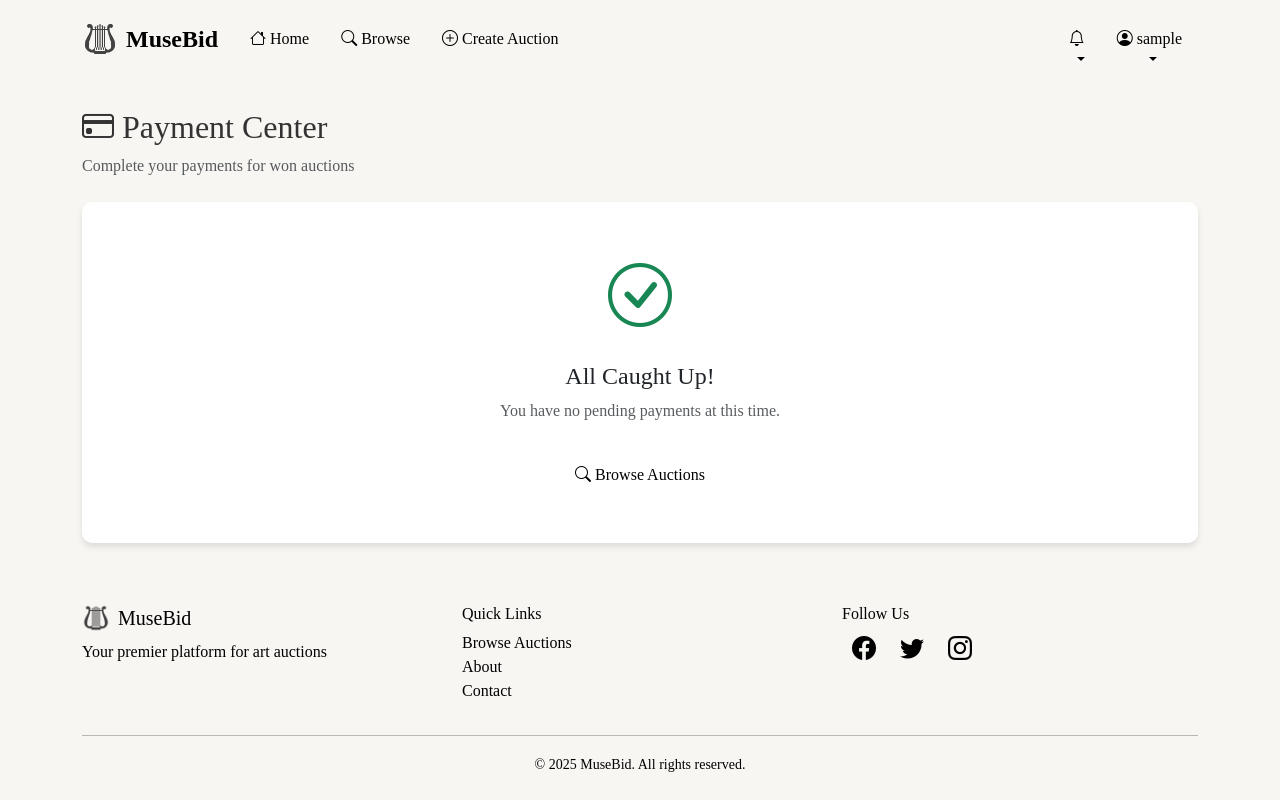
After one commit to pz4180/art-auction-website, a Flask app: page /payment in a window 1280 px wide. The commit adds this page. Run offline with Flask 3, Linux system fonts and the light colour scheme; the visitor is signed in with stand-in values (Sample User, id 1); data comes from the database, SQL or seed files in the repository; data that the repository does not hold is empty; some libraries are stand-ins or nearby versions.

Commit message:
Add payment functionality for auction winners
This commit adds a comprehensive payment system for users who have won auctions:

Features:
- Payment center page showing items awaiting payment and completed payments
- Payment detail page with payment form (demo mode)
- Payment button in dashboard quick actions with pending payment badge
- Updated won auctions section to show payment status and payment buttons
- Database payment_status column added to track payment state
- Database operations for getting pending payments and marking payments complete
- Seller notifications when payment is received

User Flow:
1. User wins an auction (either highest bidder when time ends or immediate purchase)
2. Payment button appears in dashboard quick actions showing count of pending payments
3. User clicks Payment button to see all items needing payment
4. User selects an item and clicks "Make Payment" to go to payment detail page
5. User completes payment form and submits
6. Payment is marked as complete and seller is notified

```diff
--- a/app.py
+++ b/app.py
@@ -169,6 +169,10 @@ def dashboard():
     # Get notifications
     notifications = db_manager.get_user_notifications(current_user.id)
 
+    # Get pending payments count
+    pending_payments = db_manager.get_pending_payments(current_user.id)
+    pending_payments_count = len(pending_payments)
+
     # Mark notifications as read
     db_manager.mark_notifications_read(current_user.id)
 
@@ -176,7 +180,8 @@ def dashboard():
                          my_auctions=my_auctions,
                          my_bids=my_bids,
                          won_auctions=won_auctions,
-                         notifications=notifications)
+                         notifications=notifications,
+                         pending_payments_count=pending_payments_count)
 
 @app.route('/create_auction', methods=['GET', 'POST'])
 @login_required
@@ -330,6 +335,95 @@ def sell_now(auction_id):
 
     return redirect(url_for('dashboard'))
 
+@app.route('/payment')
+@login_required
+def payment_center():
+    """Payment center showing items that need payment"""
+    # Get pending payments
+    pending_payments = db_manager.get_pending_payments(current_user.id)
+
+    # Get completed payments (won auctions that are paid)
+    conn = db_manager.get_connection()
+    completed_payments = []
+    if conn:
+        try:
+            cursor = conn.cursor(dictionary=True)
+            query = """SELECT a.*, u.username as seller_name, c.category_name,
+                      COALESCE(a.sold_price, a.current_bid) as final_price
+                      FROM auctions a
+                      JOIN users u ON a.seller_id = u.user_id
+                      LEFT JOIN categories c ON a.category_id = c.category_id
+                      WHERE a.winner_id = %s
+                      AND a.status IN ('completed', 'sold')
+                      AND a.payment_status = 'paid'
+                      ORDER BY a.end_time DESC
+                      LIMIT 10"""
+            cursor.execute(query, (current_user.id,))
+            completed_payments = cursor.fetchall()
+        except Exception as e:
+            print(f"Error getting completed payments: {e}")
+        finally:
+            if conn.is_connected():
+                cursor.close()
+                conn.close()
+
+    return render_template('payment.html',
+                         pending_payments=pending_payments,
+                         completed_payments=completed_payments)
+
+@app.route('/payment/<int:auction_id>')
+@login_required
+def payment_detail(auction_id):
+    """Show payment detail page for a specific auction"""
+    auction = db_manager.get_auction_by_id(auction_id)
+
+    if not auction:
+        flash('Auction not found', 'danger')
+        return redirect(url_for('payment_center'))
+
+    # Verify the user is the winner
+    if auction['winner_id'] != current_user.id:
+        flash('You are not authorized to make payment for this auction', 'danger')
+        return redirect(url_for('dashboard'))
+
+    # Check if already paid
+    if auction.get('payment_status') == 'paid':
+        flash('Payment has already been completed for this auction', 'info')
+        return redirect(url_for('payment_center'))
+
+    # Add final_price field
+    auction['final_price'] = auction.get('sold_price') or auction.get('current_bid')
+
+    return render_template('payment_detail.html', auction=auction)
+
+@app.route('/payment/<int:auction_id>/process', methods=['POST'])
+@login_required
+def process_payment(auction_id):
+    """Process payment for an auction"""
+    auction = db_manager.get_auction_by_id(auction_id)
+
+    if not auction:
+        flash('Auction not found', 'danger')
+        return redirect(url_for('payment_center'))
+
+    # Verify the user is the winner
+    if auction['winner_id'] != current_user.id:
+        flash('You are not authorized to make payment for this auction', 'danger')
+        return redirect(url_for('dashboard'))
+
+    # In a real application, this would integrate with a payment gateway
+    # For now, we'll just mark the payment as complete
+    payment_method = request.form.get('payment_method', 'credit_card')
+
+    # Mark payment as complete
+    success = db_manager.mark_payment_complete(auction_id, current_user.id)
+
+    if success:
+        flash(f'Payment completed successfully! Thank you for your purchase.', 'success')
+    else:
+        flash('There was an error processing your payment. Please try again.', 'danger')
+
+    return redirect(url_for('payment_center'))
 
 
 @app.route('/browse')
--- a/database.sql
+++ b/database.sql
@@ -100,3 +100,4 @@ WHERE a.status = 'active' AND a.end_time > NOW()
 GROUP BY a.auction_id;
 
 ALTER TABLE auctions ADD COLUMN sold_price DECIMAL(10,2) NULL AFTER current_bid;
+ALTER TABLE auctions ADD COLUMN payment_status ENUM('pending', 'paid') DEFAULT 'pending' AFTER sold_price;
--- a/db_operations.py
+++ b/db_operations.py
@@ -659,8 +659,75 @@ class DatabaseManager:
                 cursor.close()
                 conn.close()
 
+    def get_pending_payments(self, user_id):
+        """Get auctions won by user that require payment"""
+        conn = self.get_connection()
+        if not conn:
+            return []
 
+        try:
+            cursor = conn.cursor(dictionary=True)
 
+            query = """SELECT a.*, u.username as seller_name, c.category_name,
+                      COALESCE(a.sold_price, a.current_bid) as final_price
+                      FROM auctions a
+                      JOIN users u ON a.seller_id = u.user_id
+                      LEFT JOIN categories c ON a.category_id = c.category_id
+                      WHERE a.winner_id = %s
+                      AND a.status IN ('completed', 'sold')
+                      AND (a.payment_status IS NULL OR a.payment_status = 'pending')
+                      ORDER BY a.end_time DESC"""
+
+            cursor.execute(query, (user_id,))
+            return cursor.fetchall()
+
+        except Error as e:
+            print(f"Error getting pending payments: {e}")
+            return []
+        finally:
+            if conn.is_connected():
+                cursor.close()
+                conn.close()
+
+    def mark_payment_complete(self, auction_id, user_id):
+        """Mark an auction payment as complete"""
+        conn = self.get_connection()
+        if not conn:
+            return False
+
+        try:
+            cursor = conn.cursor()
+
+            # Verify the user is the winner before allowing payment
+            cursor.execute("""UPDATE auctions
+                            SET payment_status = 'paid'
+                            WHERE auction_id = %s AND winner_id = %s""",
+                          (auction_id, user_id))
+
+            conn.commit()
+
+            if cursor.rowcount > 0:
+                # Notify seller that payment is received
+                cursor.execute("SELECT seller_id, title FROM auctions WHERE auction_id = %s",
+                             (auction_id,))
+                auction_info = cursor.fetchone()
+                if auction_info:
+                    self.create_notification(
+                        auction_info[0],
+                        f"Payment received for '{auction_info[1]}'",
+                        'won'
+                    )
+                return True
+            return False
+
+        except Error as e:
+            print(f"Error marking payment complete: {e}")
+            conn.rollback()
+            return False
+        finally:
+            if conn.is_connected():
+                cursor.close()
+                conn.close()
 
 
 # Create a singleton instance
--- /dev/null
+++ b/templates/payment.html
@@ -0,0 +1,116 @@
+{% extends "base.html" %}
+
+{% block title %}Payment - Art Auction Platform{% endblock %}
+
+{% block content %}
+<div class="mb-4">
+    <h2><i class="bi bi-credit-card"></i> Payment Center</h2>
+    <p class="text-muted">Complete your payments for won auctions</p>
+</div>
+
+{% if pending_payments %}
+<div class="row">
+    <div class="col-12">
+        <div class="card">
+            <div class="card-header bg-warning text-dark">
+                <h5 class="mb-0"><i class="bi bi-exclamation-triangle"></i> Items Awaiting Payment ({{ pending_payments|length }})</h5>
+            </div>
+            <div class="card-body">
+                <div class="row">
+                    {% for auction in pending_payments %}
+                    <div class="col-md-6 col-lg-4 mb-4">
+                        <div class="card h-100 shadow-sm">
+                            <img src="{{ url_for('static', filename='uploads/' + auction.image_path) }}"
+                                 class="card-img-top" style="height: 200px; object-fit: cover;"
+                                 alt="{{ auction.title }}"
+                                 onerror="this.src='https://via.placeholder.com/400x300?text=No+Image'">
+                            <div class="card-body d-flex flex-column">
+                                <h5 class="card-title">{{ auction.title }}</h5>
+                                <p class="card-text text-muted small mb-2">{{ auction.description[:100] }}{% if auction.description|length > 100 %}...{% endif %}</p>
+
+                                <div class="mt-auto">
+                                    <hr>
+                                    <div class="d-flex justify-content-between align-items-center mb-2">
+                                        <span class="text-muted">Seller:</span>
+                                        <strong>{{ auction.seller_name }}</strong>
+                                    </div>
+                                    <div class="d-flex justify-content-between align-items-center mb-2">
+                                        <span class="text-muted">Won Date:</span>
+                                        <small>{{ auction.end_time.strftime('%Y-%m-%d') }}</small>
+                                    </div>
+                                    <div class="d-flex justify-content-between align-items-center mb-3">
+                                        <span class="text-muted">Amount Due:</span>
+                                        <strong class="text-success fs-5">{{ auction.final_price|currency }}</strong>
+                                    </div>
+
+                                    <a href="{{ url_for('payment_detail', auction_id=auction.auction_id) }}"
+                                       class="btn btn-warning w-100">
+                                        <i class="bi bi-credit-card"></i> Make Payment
+                                    </a>
+                                </div>
+                            </div>
+                        </div>
+                    </div>
+                    {% endfor %}
+                </div>
+            </div>
+        </div>
+    </div>
+</div>
+{% else %}
+<div class="row">
+    <div class="col-12">
+        <div class="card">
+            <div class="card-body text-center py-5">
+                <i class="bi bi-check-circle text-success" style="font-size: 4rem;"></i>
+                <h4 class="mt-3">All Caught Up!</h4>
+                <p class="text-muted">You have no pending payments at this time.</p>
+                <a href="{{ url_for('browse_auctions') }}" class="btn btn-primary mt-3">
+                    <i class="bi bi-search"></i> Browse Auctions
+                </a>
+            </div>
+        </div>
+    </div>
+</div>
+{% endif %}
+
+<!-- Payment History -->
+{% if completed_payments %}
+<div class="row mt-4">
+    <div class="col-12">
+        <div class="card">
+            <div class="card-header bg-success text-white">
+                <h5 class="mb-0"><i class="bi bi-check-circle"></i> Completed Payments</h5>
+            </div>
+            <div class="card-body">
+                <div class="table-responsive">
+                    <table class="table table-hover">
+                        <thead>
+                            <tr>
+                                <th>Artwork</th>
+                                <th>Seller</th>
+                                <th>Amount Paid</th>
+                                <th>Won Date</th>
+                                <th>Status</th>
+                            </tr>
+                        </thead>
+                        <tbody>
+                            {% for auction in completed_payments %}
+                            <tr>
+                                <td>{{ auction.title }}</td>
+                                <td>{{ auction.seller_name }}</td>
+                                <td>{{ auction.final_price|currency }}</td>
+                                <td>{{ auction.end_time.strftime('%Y-%m-%d') }}</td>
+                                <td><span class="badge bg-success">Paid</span></td>
+                            </tr>
+                            {% endfor %}
+                        </tbody>
+                    </table>
+                </div>
+            </div>
+        </div>
+    </div>
+</div>
+{% endif %}
+
+{% endblock %}
```
Also changed, not shown: templates/dashboard.html (+23 -18 lines), templates/payment_detail.html (added, +158 -0 lines).
